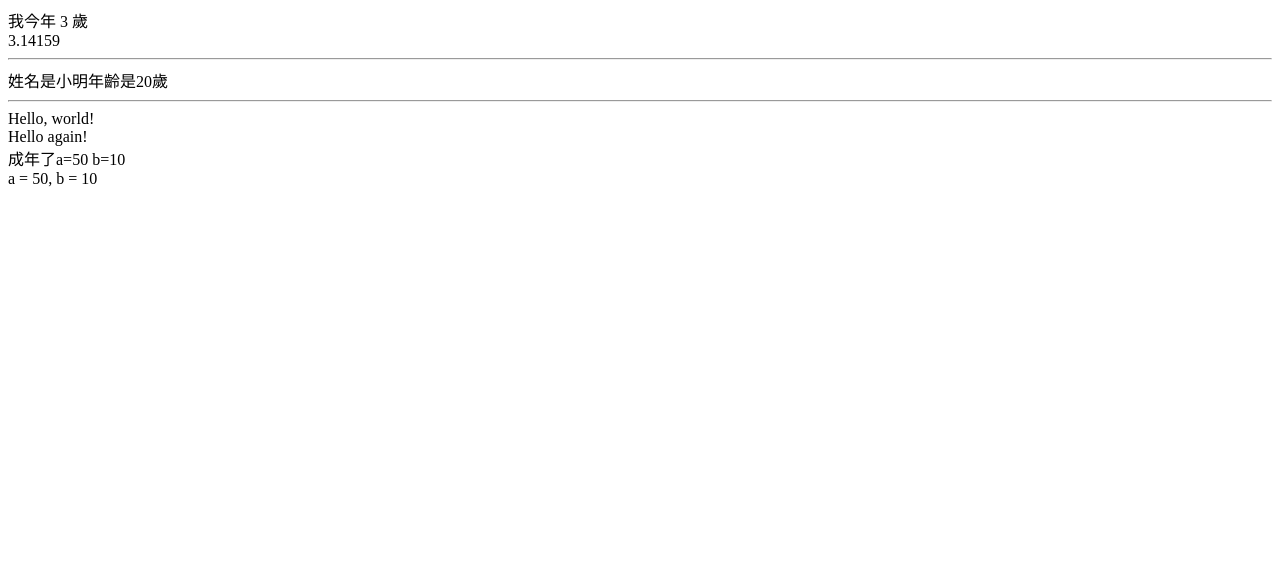
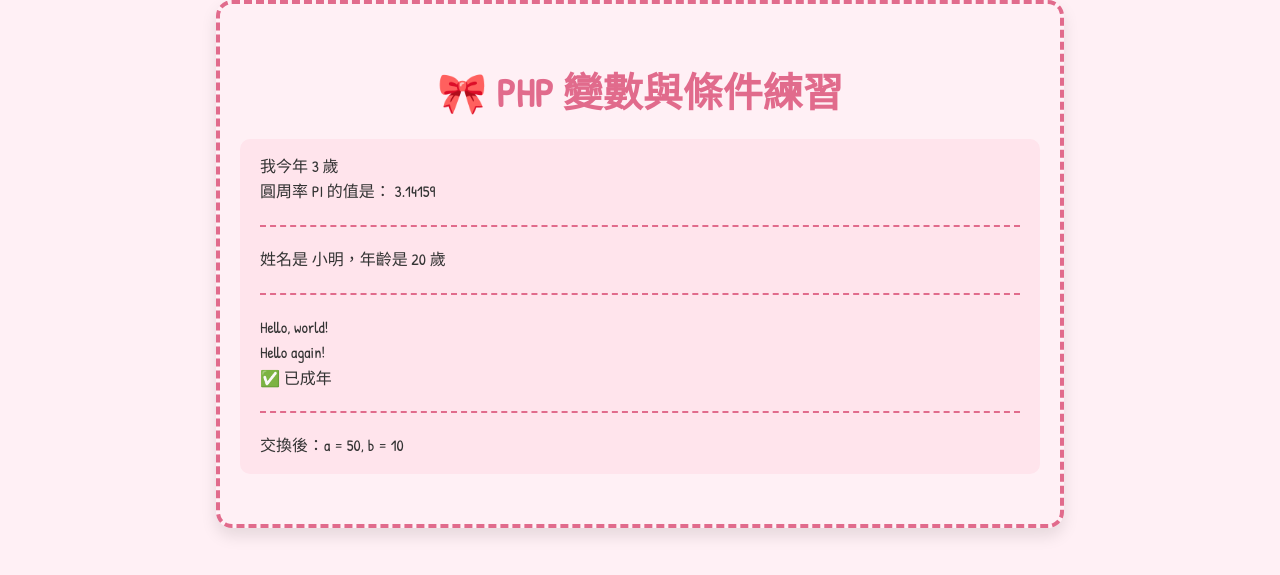
Before and after one commit to cc21723/PHPwork, a PHP site: page /var/index.php in a window 1280 px wide. Shown: the top 575 px of the page. Run offline with PHP 8.4, Linux system fonts and the light colour scheme.

Commit message:
修改樣式

```diff
--- a/index.php
+++ b/index.php
@@ -79,13 +79,15 @@
 </head>
 
 <body>
+    <div class="container">
         <ul>
             <li><a href="./var/index.php">變數</a></li>
             <li><a href="./select/index.php">判斷式</a></li>
             <li><a href="./loop/index.php">迴圈-重複結構</a></li>
-        <li><a href="./loop/star.php">迴圈-畫星星</a></li>
+            <li><a href="./loop/starts.php">迴圈-畫星星</a></li>
             <li><a href="./array/index.php">陣列</a></li>
         </ul>
+    </div>
 </body>
 
 </html>
--- a/var/index.php
+++ b/var/index.php
@@ -1,51 +1,95 @@
 <!DOCTYPE html>
-<html lang="en">
+<html lang="zh-Hant">
 
 <head>
     <meta charset="UTF-8">
     <meta name="viewport" content="width=device-width, initial-scale=1.0">
-    <title>Var 變數</title>
+    <title>變數練習</title>
+    <style>
+        @import url('https://fonts.googleapis.com/css2?family=Patrick+Hand&display=swap');
+        body {
+            font-family: 'Patrick Hand', monospace;
+            background-color: #fff0f5;
+            margin: 0 auto;
+            padding: 30px 20px;
+            max-width: 800px;
+            border: 4px dashed #E16B8C;
+            border-radius: 16px;
+            box-shadow: 0 8px 16px rgba(0, 0, 0, 0.1);
+            color: #333;
+        }
+
+        h1 {
+            text-align: center;
+            color: #E16B8C;
+            font-size: 2.5em;
+            margin-bottom: 20px;
+        }
+
+        hr {
+            border: none;
+            border-top: 2px dashed #E16B8C;
+            margin: 20px 0;
+        }
+
+        .output {
+            background-color: #ffe4ec;
+            padding: 15px 20px;
+            margin-bottom: 20px;
+            border-radius: 10px;
+            line-height: 1.6;
+        }
+
+        code {
+            background: #f3f3f3;
+            padding: 2px 6px;
+            border-radius: 4px;
+            font-family: monospace;
+        }
+    </style>
 </head>
 
 <body>
+    <h1>🎀 PHP 變數與條件練習</h1>
+    <div class="output">
         <?php
-    define("PI", 3.14159); //宣告變數PI
+        define("PI", 3.14159); // 宣告常數 PI
 
         $age = 3;
         $name = "秘密";
         $ename = "Snow";
-    //未加""程式為以為是常數;
-
         echo "我今年 $age 歲";
         echo "<br>";
 
-    echo PI;
+        echo "圓周率 PI 的值是： " . PI;
         echo "<hr>";
+
         $name = "小明";
         $age = 20;
-    echo "姓名是", $name, "年齡是", $age, "歲";
+        echo "姓名是 " . $name . "，年齡是 " . $age . " 歲";
         echo "<hr>";
-    echo "Hello, world!";  // 輸出文字
+
+        echo "Hello, world!";
         echo "<br>";
-    print "Hello again!";  // 與 echo 類似，但功能較單純
+        print "Hello again!";
         echo "<br>";
+
         if ($age >= 18) {
-        echo "成年了";
+            echo "✅ 已成年";
         } else {
-        echo "未成年";
+            echo "❗ 未成年";
         }
 
+        echo "<hr>";
+
+        // 變數交換
         $a = 10;
         $b = 50;
+        [$a, $b] = [$b, $a]; // 使用解構語法交換變數值
 
-    [$a, $b] = [$b, $a];
-
-    echo "a=" . $a;
-    echo " b=" . $b;
-    echo "<br>";
-    echo "a = $a, b = $b";
-
+        echo "交換後：a = $a, b = $b";
         ?>
+    </div>
 </body>
 
 </html>
```
Lines whose indentation alone changed are shown as unchanged.
